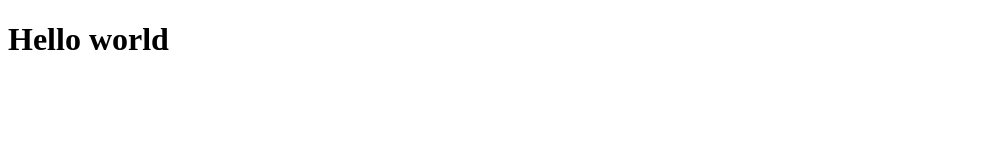
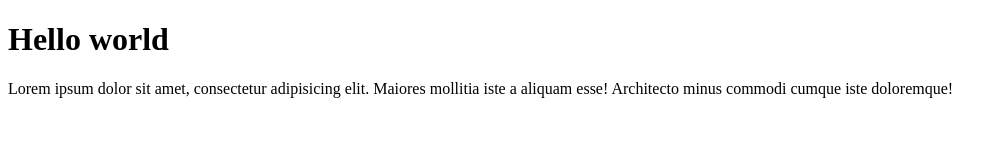
Before and after one commit to Wangszz/test2, a plain HTML site: page index.html in a window 1280 px wide. Shown: the whole page, without its empty margins (0-1007 px from the left). Drawn offline with Linux system fonts and the light colour scheme.

Commit message:
menambahkan lorem20

```diff
--- a/index.html
+++ b/index.html
@@ -8,5 +8,6 @@
 </head>
 <body>
     <h1>Hello world</h1>
+    <p>Lorem ipsum dolor sit amet, consectetur adipisicing elit. Maiores mollitia iste a aliquam esse! Architecto minus commodi cumque iste doloremque!</p>
 </body>
 </html>
```
